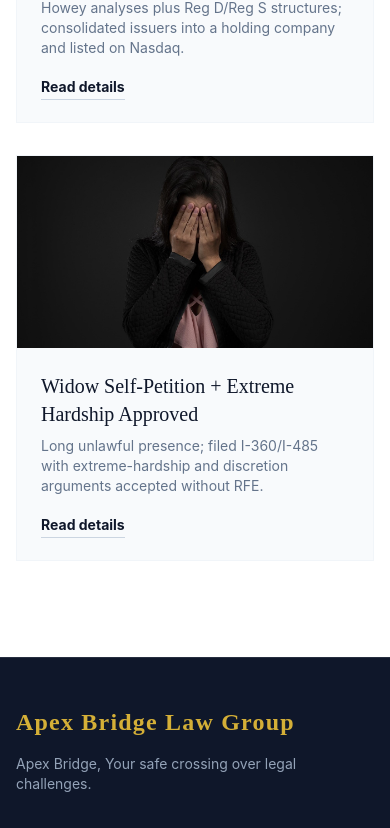
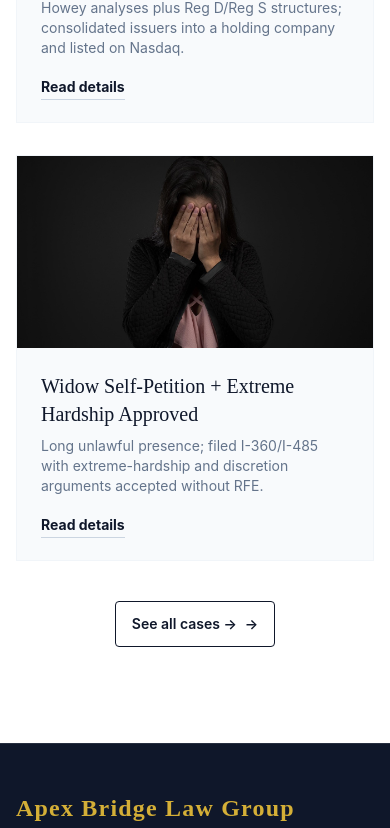
Before and after one commit to Jeromestein/Law-Firm-TX, a Next.js app: page /en in a window 390 px wide. Shown: the part 6748-7576 px from the top of the page. Built offline with nearby package versions, Linux system fonts and the light colour scheme.

Commit message:
fix: update link handling and add href attributes for improved navigation

```diff
--- a/src/app/[locale]/page.tsx
+++ b/src/app/[locale]/page.tsx
@@ -385,9 +385,10 @@ export default function LocaleLanding({
 
           <div className="grid grid-cols-1 gap-8 md:grid-cols-3">
             {casesSection.studies.map((item) => (
-              <article
+              <Link
                 key={item.title}
-                className="group border border-slate-100 bg-slate-50 transition duration-300 hover:shadow-xl"
+                href={{ pathname: `/${locale}/cases`, hash: item.href.replace(/^#/, "") }}
+                className="group block border border-slate-100 bg-slate-50 transition duration-300 hover:shadow-xl focus:outline-none focus-visible:ring-2 focus-visible:ring-gold"
               >
                 <div className="relative h-48 overflow-hidden bg-slate-200">
                   <div
@@ -408,15 +409,21 @@ export default function LocaleLanding({
                     {item.title}
                   </h3>
                   <p className="mb-4 text-sm text-slate-500">{item.body}</p>
-                  <Link
-                    href={{ pathname: `/${locale}/cases`, hash: item.href.replace(/^#/, "") }}
-                    className="border-b border-slate-300 pb-1 text-sm font-bold text-primary"
-                  >
+                  <span className="border-b border-slate-300 pb-1 text-sm font-bold text-primary">
                     {casesSection.readMore}
-                  </Link>
+                  </span>
                 </div>
-              </article>
+              </Link>
             ))}
+          </div>
+          <div className="mt-10 flex justify-center md:hidden">
+            <Link
+              href={`/${locale}/cases`}
+              className="inline-flex items-center gap-2 rounded-sm border border-primary px-4 py-3 text-sm font-semibold text-primary transition hover:bg-primary hover:text-white"
+            >
+              {casesSection.viewAll}
+              <span aria-hidden>→</span>
+            </Link>
           </div>
         </div>
       </section>
--- a/src/app/[locale]/services/page.tsx
+++ b/src/app/[locale]/services/page.tsx
@@ -35,7 +35,7 @@ export default function ServicesPage({ params }: PageProps) {
 
   return (
     <main className="bg-slate-50 text-slate-800" lang={locale}>
-      <section className="relative overflow-hidden bg-primary text-white">
+      <section id="capital-markets" className="relative overflow-hidden bg-primary text-white scroll-mt-[72px]">
         <div className="absolute inset-0 bg-gradient-to-br from-primary/80 to-primary/60" />
         <div className="relative mx-auto flex max-w-6xl flex-col gap-6 px-4 pb-16 pt-24 md:flex-row md:items-center md:pb-20 md:pt-28">
           <div className="space-y-4 md:w-2/3">
@@ -81,8 +81,8 @@ export default function ServicesPage({ params }: PageProps) {
         </div>
 
         <div
-          id="categories"
-          className="relative overflow-hidden rounded-2xl border border-slate-200/80 bg-white/90 px-4 py-6 shadow-lg ring-1 ring-slate-200/60"
+          id="immigration"
+          className="relative overflow-hidden rounded-2xl border border-slate-200/80 bg-white/90 px-4 py-6 shadow-lg ring-1 ring-slate-200/60 scroll-mt-[72px]"
         >
           <div className="pointer-events-none absolute inset-0">
             <div className="absolute -left-24 top-0 h-56 w-56 rounded-full bg-primary/5 blur-3xl" />
--- a/src/lib/dictionaries.ts
+++ b/src/lib/dictionaries.ts
@@ -14,6 +14,7 @@ export type HomeService = {
   description: string;
   bullets: string[];
   label: string;
+  href?: string;
 };
 
 export type CaseStudy = {
@@ -281,7 +282,8 @@ const dictionaries: Record<Locale, Dictionary> = {
               "SPAC 上市法律顾问",
               "私募股权与风险投资 (PE/VC)"
             ],
-            label: "IPO"
+            label: "IPO",
+            href: "capital-markets"
           },
           {
             title: "高端移民与身份规划",
@@ -292,7 +294,8 @@ const dictionaries: Record<Locale, Dictionary> = {
               "NIW 国家利益豁免",
               "L-1 / EB-1C 跨国高管调动"
             ],
-            label: "移民"
+            label: "移民",
+            href: "immigration"
           }
         ]
       },
@@ -765,7 +768,8 @@ const dictionaries: Record<Locale, Dictionary> = {
               "SPAC listing counsel",
               "Private equity and venture financing (PE/VC)"
             ],
-            label: "IPO"
+            label: "IPO",
+            href: "capital-markets"
           },
           {
             title: "Premium Immigration & Status Planning",
@@ -776,7 +780,8 @@ const dictionaries: Record<Locale, Dictionary> = {
               "NIW National Interest Waiver",
               "L-1 / EB-1C Multinational executives"
             ],
-            label: "Immigration"
+            label: "Immigration",
+            href: "immigration"
           }
         ]
       },
```
